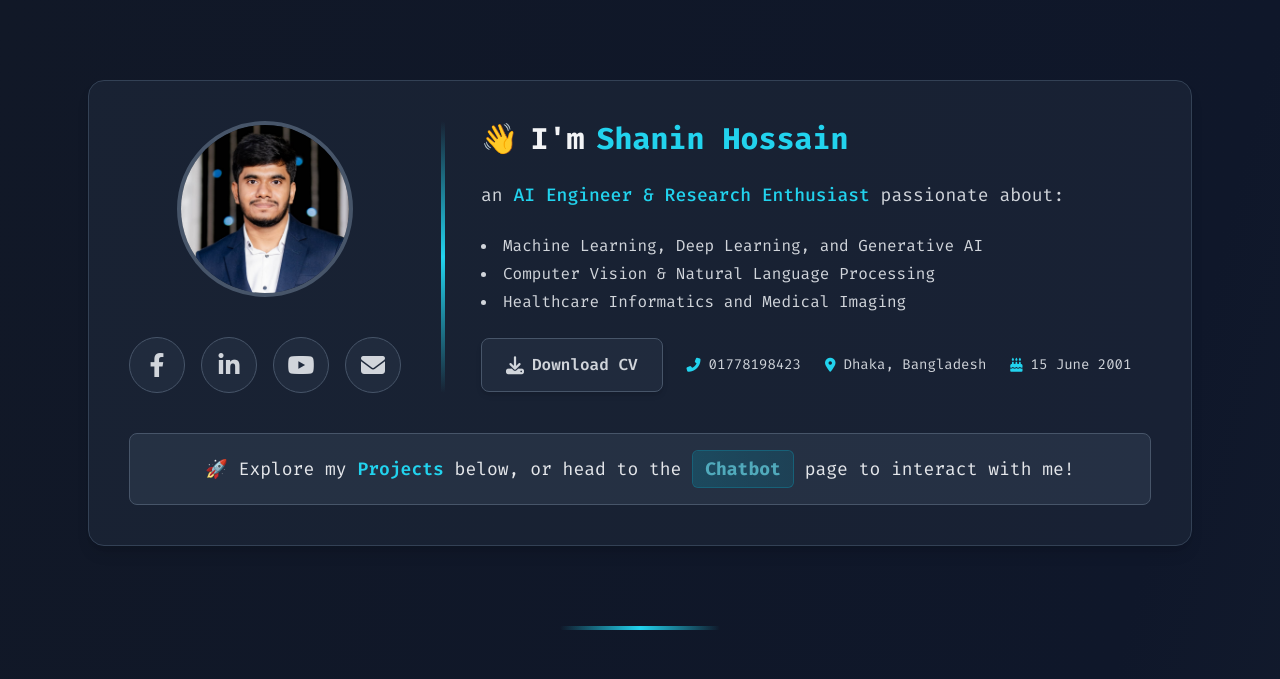
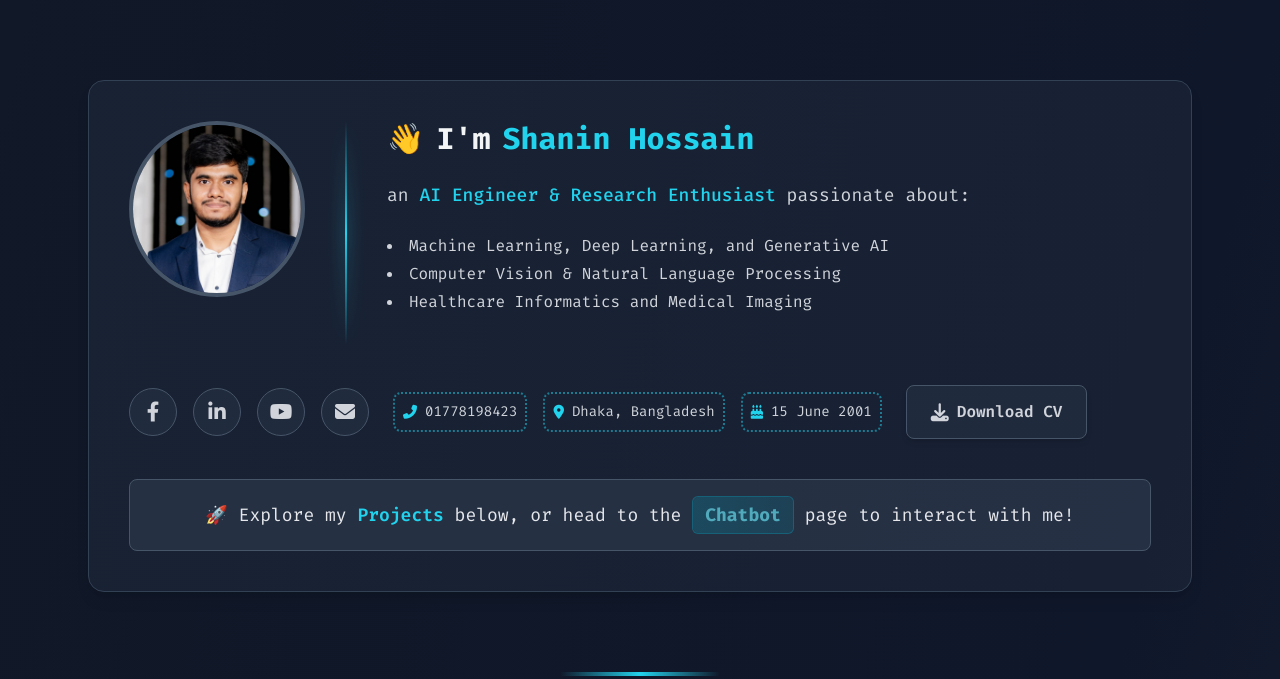
Before and after one commit to ShakhawatShanin/Portfolio-Shanin, a Flask app: page / in a window 1280 px wide. Shown: the top 679 px of the page. Run offline with Flask 3, Linux system fonts and the light colour scheme; some libraries are stand-ins or nearby versions.

Commit message:
side remove

```diff
--- a/templates/index.html
+++ b/templates/index.html
@@ -48,54 +48,24 @@
 
 <div class="bg-slate-800/60 p-10 rounded-2xl shadow-lg border border-slate-700 hover:border-cyan-400/40 transition">
 
-    <!-- Split Layout -->
-    <div class="flex flex-col md:flex-row items-center md:items-start gap-10 relative">
+  <!-- Main Split Layout: Left (Profile) + Divider + Right (Description) -->
+  <div class="flex flex-col md:flex-row items-center md:items-start justify-center relative">
 
-      <!-- Left Side: Profile Picture + Social Links -->
-      <div class="flex flex-col items-center gap-6 relative">
-        <!-- Profile Picture centered -->
+    <!-- Left Side: Profile Picture -->
+    <div class="flex flex-col items-center">
       <img src="static/shanin_crop.png" alt="Shanin Hossain"
            class="w-44 h-44 rounded-full object-cover border-4 border-slate-600
                   hover:border-cyan-400 hover:drop-shadow-[0_0_20px_#22d3ee] transition-all duration-300">
-
-        <!-- Social Links -->
-        <div class="flex gap-4 mt-4">
-          <a href="https://facebook.com/shanin-hossain.2" target="_blank"
-             class="w-14 h-14 flex items-center justify-center border border-slate-600 rounded-full
-                    text-gray-300 text-2xl bg-slate-700/30
-                    hover:text-cyan-400 hover:border-cyan-400 hover:drop-shadow-[0_0_12px_#22d3ee]
-                    hover:scale-110 transition-all duration-300 ease-in-out">
-            <i class="fab fa-facebook-f"></i>
-          </a>
-          <a href="https://www.linkedin.com/in/shanin-hossain/" target="_blank"
-             class="w-14 h-14 flex items-center justify-center border border-slate-600 rounded-full
-                    text-gray-300 text-2xl bg-slate-700/30
-                    hover:text-cyan-400 hover:border-cyan-400 hover:drop-shadow-[0_0_12px_#22d3ee]
-                    hover:scale-110 transition-all duration-300 ease-in-out">
-            <i class="fab fa-linkedin-in"></i>
-          </a>
-          <a href="https://www.youtube.com/@CS_INSIDE" target="_blank"
-             class="w-14 h-14 flex items-center justify-center border border-slate-600 rounded-full
-                    text-gray-300 text-2xl bg-slate-700/30
-                    hover:text-cyan-400 hover:border-cyan-400 hover:drop-shadow-[0_0_12px_#22d3ee]
-                    hover:scale-110 transition-all duration-300 ease-in-out">
-            <i class="fab fa-youtube"></i>
-          </a>
-          <a href="mailto:shaninhossain2@gmail.com"
-             class="w-14 h-14 flex items-center justify-center border border-slate-600 rounded-full
-                    text-gray-300 text-2xl bg-slate-700/30
-                    hover:text-cyan-400 hover:border-cyan-400 hover:drop-shadow-[0_0_12px_#22d3ee]
-                    hover:scale-110 transition-all duration-300 ease-in-out">
-            <i class="fas fa-envelope"></i>
-          </a>
     </div>
 
-        <!-- Vertical Gradient Divider -->
-        <div class="hidden md:block absolute top-0 bottom-0 left-full ml-10 w-1 bg-gradient-to-b from-transparent via-cyan-400 to-transparent rounded-full"></div>
-      </div>
+  <!-- Vertical Gradient Divider (Glowing Effect Between Two Sides) -->
+<div class="hidden md:block h-56 w-[2px] bg-gradient-to-b from-transparent via-cyan-400 to-transparent mx-10 rounded-full
+            drop-shadow-[0_0_8px_#22d3ee]"></div>
+
+
 
     <!-- Right Side: Name + Description + Bio -->
-<div class="flex-1 text-center md:text-left space-y-6 md:pl-10">
+    <div class="flex-1 text-center md:text-left space-y-6">
       <div class="flex items-center justify-center md:justify-start gap-3 text-3xl font-bold">
         👋 <span>I'm</span> <span class="text-cyan-400">Shanin Hossain</span>
       </div>
@@ -107,9 +77,61 @@
         <li>Computer Vision & Natural Language Processing</li>
         <li>Healthcare Informatics and Medical Imaging</li>
       </ul>
+    </div>
+  </div>
 
-  <!-- CV Button + Personal Info -->
-  <div class="mt-6 flex flex-col md:flex-row md:items-center md:gap-6">
+  <!-- Bottom Row: Social Links + Personal Info + Download CV -->
+  <div class="mt-10 flex flex-wrap items-center justify-center gap-6 md:justify-start">
+
+    <!-- Social Links -->
+    <div class="flex gap-4">
+      <a href="https://facebook.com/shanin-hossain.2" target="_blank"
+         class="w-12 h-12 flex items-center justify-center border border-slate-600 rounded-full
+                text-gray-300 text-xl bg-slate-700/30
+                hover:text-cyan-400 hover:border-cyan-400 hover:drop-shadow-[0_0_12px_#22d3ee]
+                hover:scale-110 transition-all duration-300 ease-in-out">
+        <i class="fab fa-facebook-f"></i>
+      </a>
+      <a href="https://www.linkedin.com/in/shanin-hossain/" target="_blank"
+         class="w-12 h-12 flex items-center justify-center border border-slate-600 rounded-full
+                text-gray-300 text-xl bg-slate-700/30
+                hover:text-cyan-400 hover:border-cyan-400 hover:drop-shadow-[0_0_12px_#22d3ee]
+                hover:scale-110 transition-all duration-300 ease-in-out">
+        <i class="fab fa-linkedin-in"></i>
+      </a>
+      <a href="https://www.youtube.com/@CS_INSIDE" target="_blank"
+         class="w-12 h-12 flex items-center justify-center border border-slate-600 rounded-full
+                text-gray-300 text-xl bg-slate-700/30
+                hover:text-cyan-400 hover:border-cyan-400 hover:drop-shadow-[0_0_12px_#22d3ee]
+                hover:scale-110 transition-all duration-300 ease-in-out">
+        <i class="fab fa-youtube"></i>
+      </a>
+      <a href="mailto:shaninhossain2@gmail.com"
+         class="w-12 h-12 flex items-center justify-center border border-slate-600 rounded-full
+                text-gray-300 text-xl bg-slate-700/30
+                hover:text-cyan-400 hover:border-cyan-400 hover:drop-shadow-[0_0_12px_#22d3ee]
+                hover:scale-110 transition-all duration-300 ease-in-out">
+        <i class="fas fa-envelope"></i>
+      </a>
+    </div>
+
+    <!-- Personal Info (Individual Dotted Borders) -->
+<div class="flex flex-wrap items-center gap-4">
+  <div class="flex items-center gap-2 border-2 border-dotted border-cyan-400/50 p-2 rounded-lg text-gray-300 text-sm hover:border-cyan-400 transition">
+    <i class="fas fa-phone-alt text-cyan-400"></i>
+    <span>01778198423</span>
+  </div>
+  <div class="flex items-center gap-2 border-2 border-dotted border-cyan-400/50 p-2 rounded-lg text-gray-300 text-sm hover:border-cyan-400 transition">
+    <i class="fas fa-map-marker-alt text-cyan-400"></i>
+    <span>Dhaka, Bangladesh</span>
+  </div>
+  <div class="flex items-center gap-2 border-2 border-dotted border-cyan-400/50 p-2 rounded-lg text-gray-300 text-sm hover:border-cyan-400 transition">
+    <i class="fas fa-birthday-cake text-cyan-400"></i>
+    <span>15 June 2001</span>
+  </div>
+</div>
+
+
     <!-- Download CV Button -->
     <a href="static/cv.pdf" download
        class="flex items-center gap-2 px-6 py-3 bg-slate-700/30 border border-slate-600
@@ -119,27 +141,8 @@
       <i class="fas fa-download text-lg"></i>
       <span>Download CV</span>
     </a>
-
-    <!-- Personal Info -->
-    <div class="mt-4 md:mt-0 flex flex-col md:flex-row md:items-center md:gap-6 text-gray-300 text-sm">
-      <div class="flex items-center gap-2">
-        <i class="fas fa-phone-alt text-cyan-400"></i>
-        <span>01778198423</span>
-      </div>
-      <div class="flex items-center gap-2">
-        <i class="fas fa-map-marker-alt text-cyan-400"></i>
-        <span>Dhaka, Bangladesh</span>
-      </div>
-      <div class="flex items-center gap-2">
-        <i class="fas fa-birthday-cake text-cyan-400"></i>
-        <span>15 June 2001</span>
-      </div>
-    </div>
-  </div>
   </div>
 
-
-    </div>
   <!-- Full Width Explore / Chatbot Section -->
   <div class="bg-slate-700/50 p-4 rounded-lg mt-10 border border-slate-600 text-center">
     <p class="text-gray-200 text-lg">
@@ -154,6 +157,7 @@
   </div>
 
 </div>
+
 
 
       <!-- Section Divider -->
```
Lines whose indentation alone changed are shown as unchanged.
